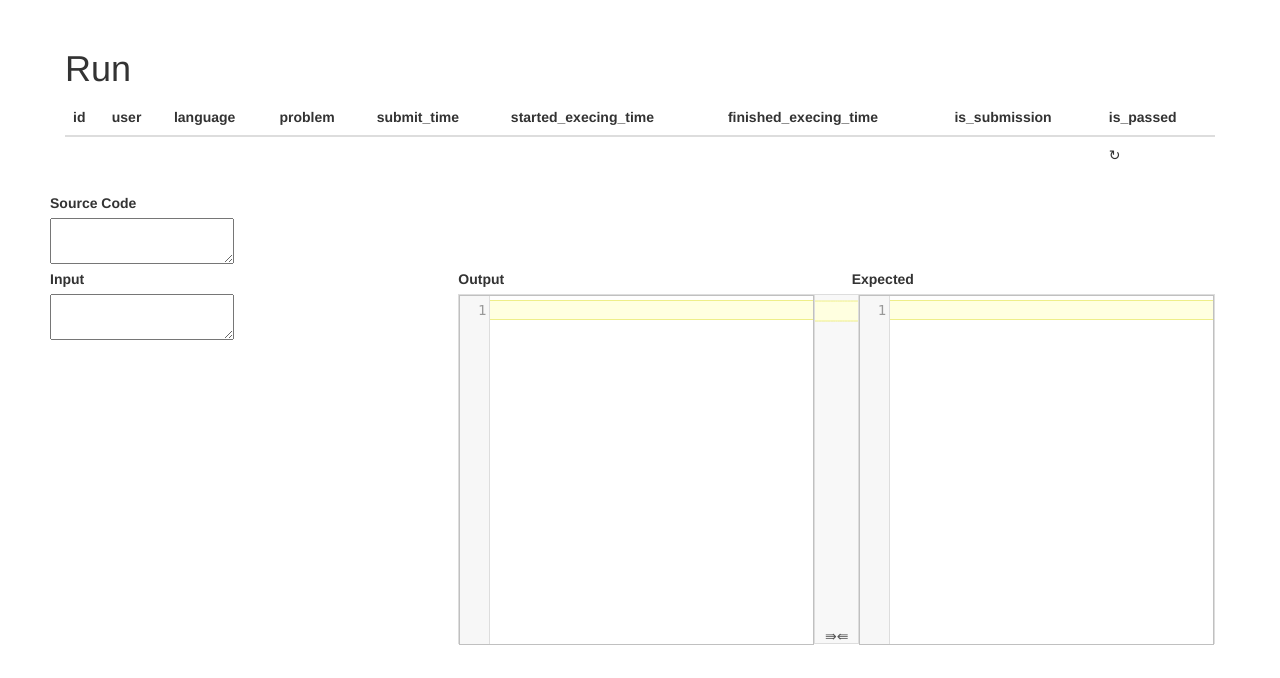
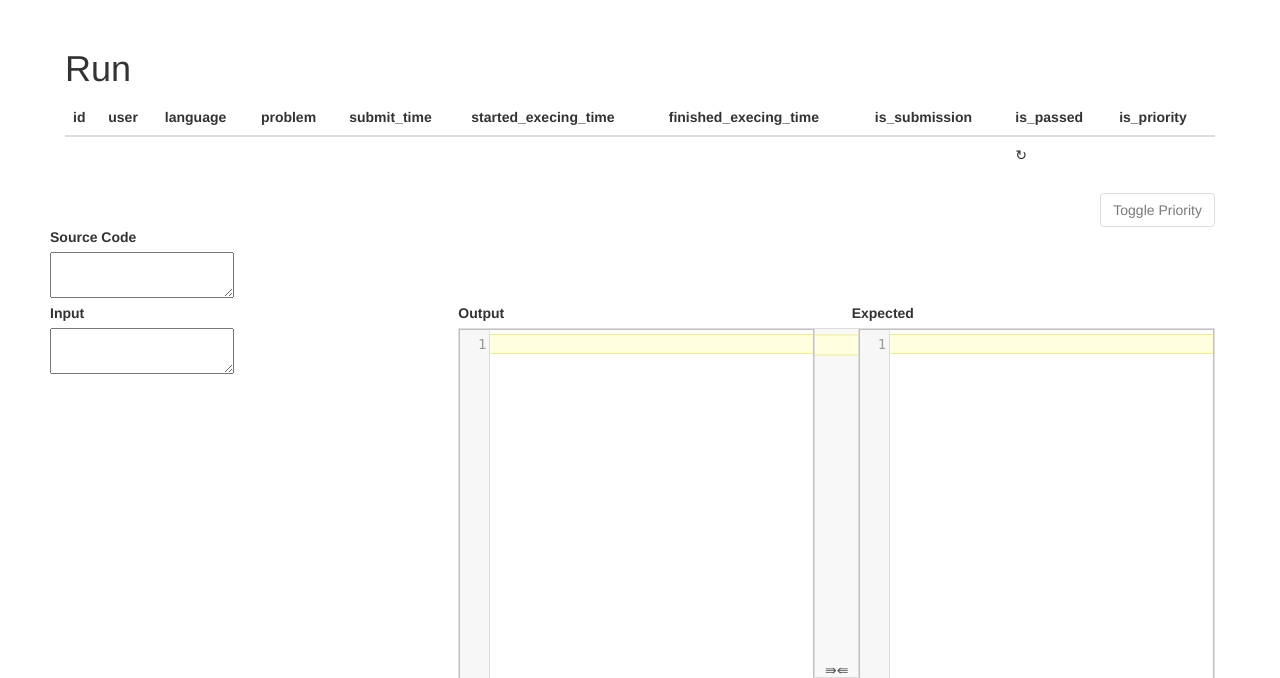
Before and after one commit to unoacm/code_court, a Flask app: template code_court/courthouse/templates/runs/run.html in a window 1280 px wide. Shown: the part 51-729 px from the top of the page. Run offline with Flask 2, Linux system fonts and the light colour scheme; the template is opened without the code that fills it, so the values that code supplies are empty; parts of the project's set-up code (start-up, migrations or seed data) failed here and were passed over; some libraries are stand-ins or nearby versions.

Commit message:
Added ability for admins to expedite run execution

```diff
--- a/code_court/courthouse/model.py
+++ b/code_court/courthouse/model.py
@@ -410,6 +410,9 @@ class Run(db.Model):
     is_passed = db.Column(db.Boolean, nullable=True)
     """bool: indicates whether or not a run has been judged as passing or failing"""
 
+    is_priority = db.Column(db.Boolean, default=False)
+    """bool: indicates whether or not a run has priority status, which expedites execution"""
+
     @property
     def is_judging(self):
         return (self.started_execing_time is not None and
@@ -440,6 +443,7 @@ class Run(db.Model):
             "finished_execing_time": self.finished_execing_time,
             "is_submission": self.is_submission,
             "is_passed": self.is_passed,
+            "is_priority": self.is_priority,
         }
 
         if not self.is_submission:
--- a/code_court/courthouse/templates/runs/run.html
+++ b/code_court/courthouse/templates/runs/run.html
@@ -15,6 +15,7 @@
             <th>finished_execing_time</th>
             <th>is_submission</th>
             <th>is_passed</th>
+            <th>is_priority</th>
         </tr>
     </thead>
     <tbody>
@@ -36,6 +37,7 @@
                     <span>&#8635;</span>
                 {% endif %}
             </td>
+            <td class="run_is_priority">{{ run.is_priority }}</td>
         </tr>
     </tbody>
 </table>
@@ -45,6 +47,13 @@
 <script src="{{ url_for('main.send_static', path='codemirror-5.23.0/addon/merge/merge.js') }}"></script>
 
 <link rel="stylesheet" href="{{ url_for('main.send_static', path='codemirror-5.23.0/addon/merge/merge.css') }}">
+
+<a style="float: right;" href="{{ url_for('runs.toggle_priority', run_id=run.id) }}"
+   {% if run.is_judged == False %}
+      class="btn btn-default"
+   {% else %}
+      class="btn btn-default disabled"
+   {% endif %}>Toggle Priority</a>
 
 <div class="row">
     <div class="col-md-12">
--- a/code_court/courthouse/web.py
+++ b/code_court/courthouse/web.py
@@ -272,10 +272,13 @@ def dev_init_db(app):
                     if not is_correct:
                         src_code = src_code + "\nprint('Wait this isn\\'t correct')"
 
+                    is_priority = random.randint(1, 9) == 7
+
                     test_run = model.Run(user, test_contest, python, problem,
                                          datetime.datetime.utcnow(),
                                          src_code, problem.secret_input, problem.secret_output, is_submission)
                     test_run.is_correct = is_correct
+                    test_run.is_priority = is_priority
 
                     if is_correct and is_submission:
                         break
```
Also changed, not shown: code_court/courthouse/views/admin/runs.py (+12 -0 lines), code_court/courthouse/views/api.py (+9 -3 lines).
